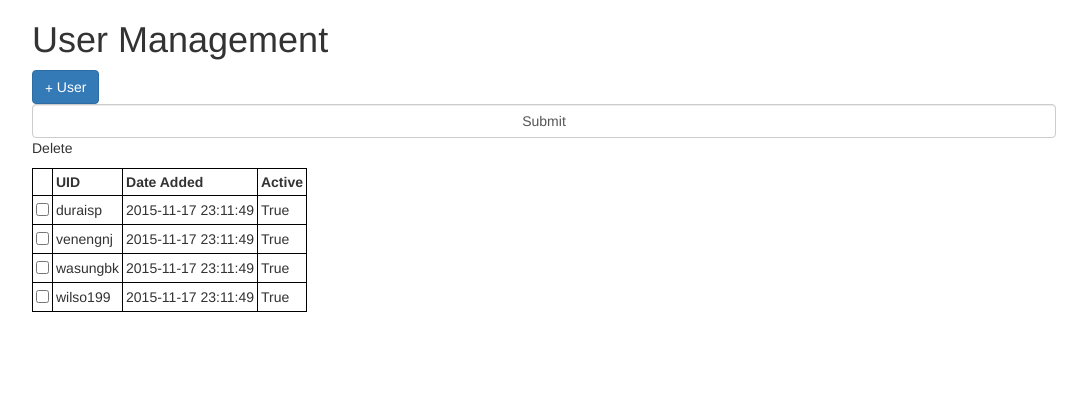
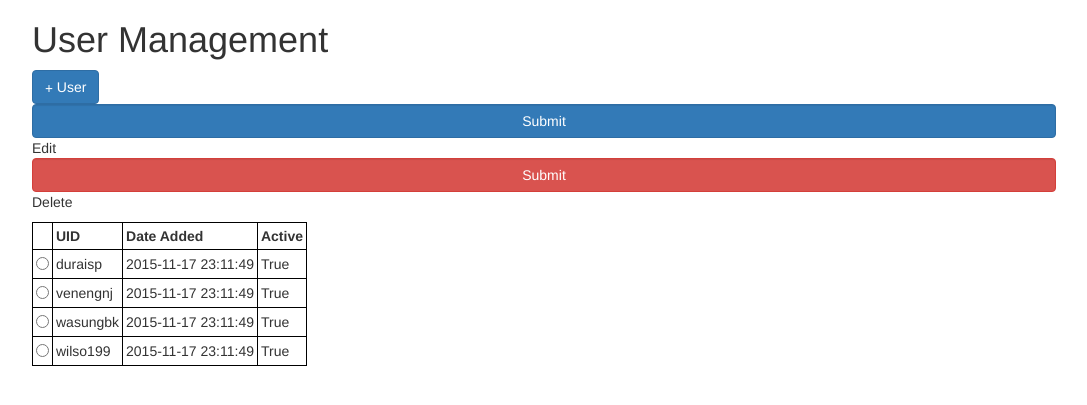
Before and after one commit to nijave/cse385-project1, a Flask app: page /manage/users in a window 1280 px wide. Shown: the part 83-488 px from the top of the page, without its empty margins (96-1183 px from the left). Run offline with Flask 2, Linux system fonts and the light colour scheme; data comes from the database, SQL or seed files in the repository; some libraries are stand-ins or nearby versions; some web fonts are replaced.

Commit message:
Working on management pages

```diff
--- a/templates/manage/users.html
+++ b/templates/manage/users.html
@@ -5,7 +5,8 @@
 		<a type="button" class="btn btn-primary" href="/add/user">
 		  <span class="glyphicon glyphicon-plus" aria-hidden="true" style="font-weight: bold"></span> User
 		</a>
-		<input type="submit" name="delete" class="form-control">Delete</input>
+		<input type="submit" name="edit" class="form-control btn btn-primary">Edit</input>
+		<input type="submit" name="delete" class="form-control btn btn-danger">Delete</input>
 		<p></p>
 		<table class="info-table">
 			<tr>
@@ -16,7 +17,7 @@
 			</tr>
 		{% for user in data %}
 		<tr>
-			<td><input type="checkbox" value="{{ user[0] }}"></td>
+			<td><input type="radio" value="{{ user[0] }}" name="user"></td>
 			<td>{{ user[0] }}</td>
 			<td>{{ user[1] }}</td>
 			<td>{{ 'True' if user[2] == 1 else 'False' }}</td>
```
